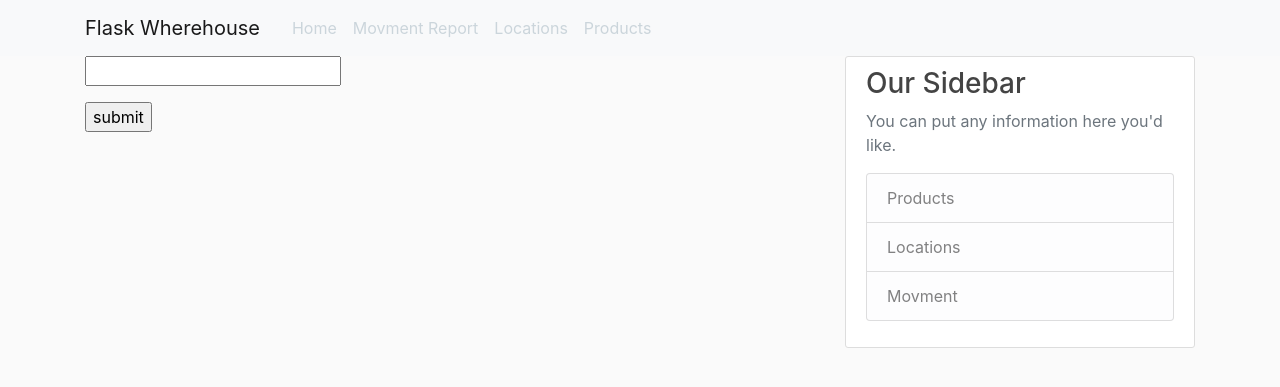
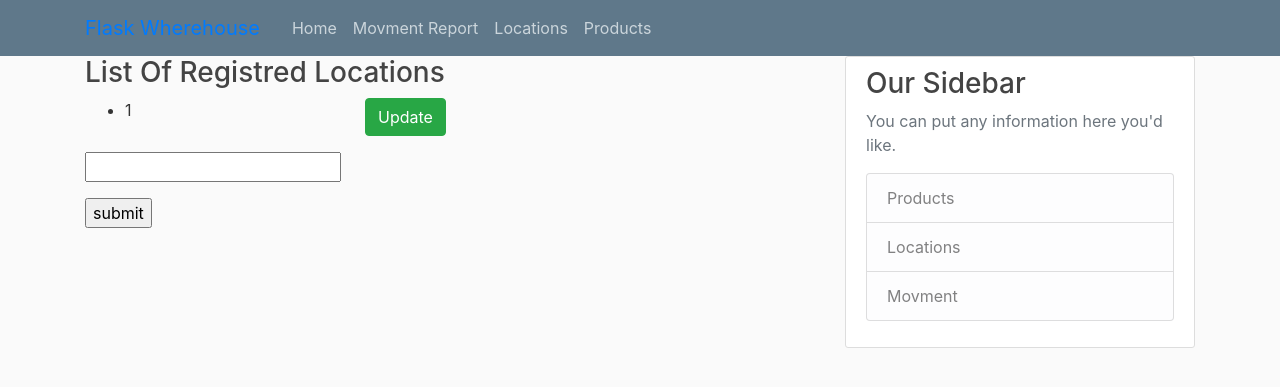
Before and after one commit to nuhla/Flask-Wherhouse-challange, a Flask app: template templates/Locations.html in a window 1280 px wide. Shown: the top 387 px of the page. Run offline with Flask 2, Linux system fonts and the light colour scheme; the template is opened without the code that fills it: most values are stand-ins (such as "Sample title", 1, 10 or a date in 2020); some libraries are stand-ins or nearby versions.

Commit message:
Add A location Succefully

```diff
--- a/main.py
+++ b/main.py
@@ -89,12 +89,22 @@ def PDF_Template():
 #  ---------------------- Locations View Add and Edit -----------------------#
 @app.route('/Locations',methods = ['POST', 'GET'])
 def Add_Remove_View_Locations():
+     # ------------ get all documnts from firebase realtime database ---------------#
+    data =  db.child("Location").get()
+    valuesList=[]
+    #  ------------------- convert data tuples into a list of dict ----------------#
+    for item in data.each() :
+        value=db.child("Location").child(item.key()).get()
+        valuesList.append(dict(value.val()))
+        print(valuesList)
+
     form = LocationsForm(request.form)
     if request.method =='POST' :
         location_id = form.location_id.data
-        db.child("Location").push({"location_id:":location_id })
+        print(location_id, "location_id")
+        db.child("Location").push({"location_id":location_id })
 
-    return render_template("Locations.html", form=form)
+    return render_template("Locations.html", data=valuesList,form=form)
 
 
 if __name__ == '__main__':
--- a/templates/Locations.html
+++ b/templates/Locations.html
@@ -1,6 +1,13 @@
 
 {% extends "main.html" %}
+
     {% block content %}
+    <h3> List Of Registred Locations</h3>
+    <ul>
+    {% for item in data%}
+<li><div class="row"><div class="col-4"> {{item.location_id}} </div> <div class="col-8"><button type="button" class="btn btn-success">Update</button></div> </div></li>
+{% endfor %}
+</ul>
     <form action = "http://localhost:5000/Locations" method = "post">
 
             <p><input type = "text" name = "location_id" /></p>
--- a/templates/main.html
+++ b/templates/main.html
@@ -20,7 +20,7 @@
 </head>
 <body>
     <header class="site-header">
-      <nav class="navbar navbar-expand-lg navbar-light bg-light bg-steel">
+      <nav class="navbar navbar-expand-lg  bg-steel">
         <div class="container">
           <a class="navbar-brand mr-4" href="/">Flask Wherehouse</a>
           <button class="navbar-toggler" type="button" data-toggle="collapse" data-target="#navbarToggle" aria-controls="navbarToggle" aria-expanded="false" aria-label="Toggle navigation">
```
